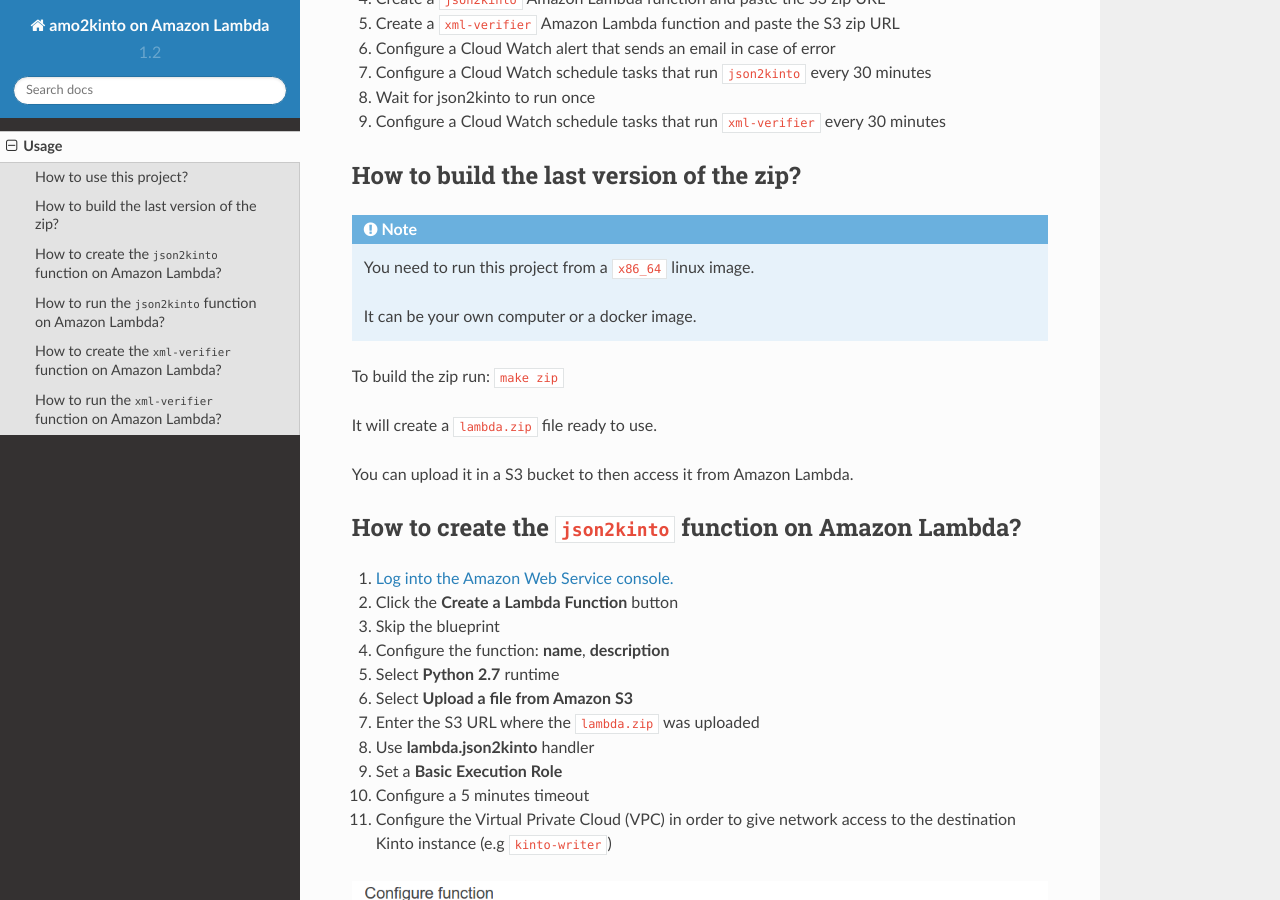
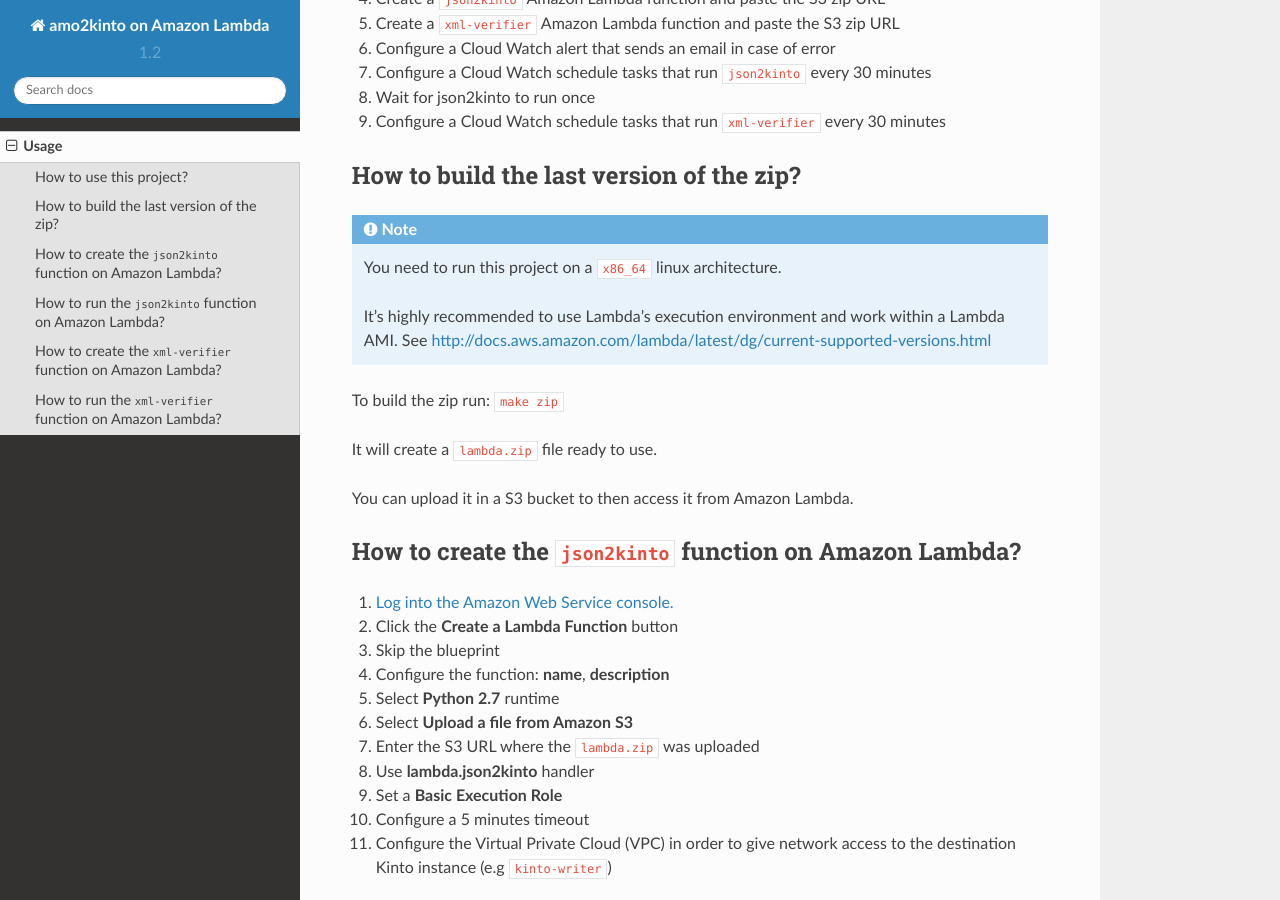
Before and after one commit to mozilla-services/remote-settings-lambdas, a Sphinx documentation site: the page built from docs/source/usage.rst, in a window 1280 px wide and 900 px high, scrolled down 301 px. Built offline with Sphinx 7.4.7 and the Read the Docs theme 2.0.0, drawn with Linux system fonts in a browser that asks for light colours.

Commit message:
Update usage.rst

```diff
--- a/docs/source/usage.rst
+++ b/docs/source/usage.rst
@@ -19,9 +19,11 @@
 -----------------------------------------
 
 .. note::
-   You need to run this project from a ``x86_64`` linux image.
+   You need to run this project on a ``x86_64`` linux architecture.
 
-   It can be your own computer or a docker image.
+   It's highly recommended to use Lambda's execution environment and work within a Lambda AMI.
+   See http://docs.aws.amazon.com/lambda/latest/dg/current-supported-versions.html
+
 
 To build the zip run: ``make zip``
 
```
